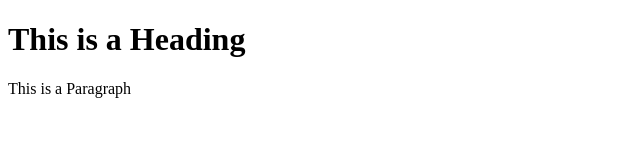
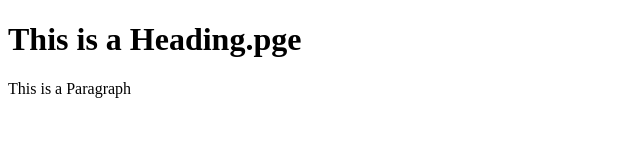
Before and after one commit to Dhirk-KD/Learning, a plain HTML site: page index.html in a window 1280 px wide. Shown: the whole page, without its empty margins (0-640 px from the left). Drawn offline with Linux system fonts and the light colour scheme.

Commit message:
Update index.html

```diff
--- a/index.html
+++ b/index.html
@@ -4,7 +4,7 @@
         <title> Dhir.Org </title>
     </head>
     <body>
-        <h1> This is a Heading </h1>
+        <h1> This is a Heading.pge </h1>
         <p> This is a Paragraph </p>
     </body>
 </html>
```
